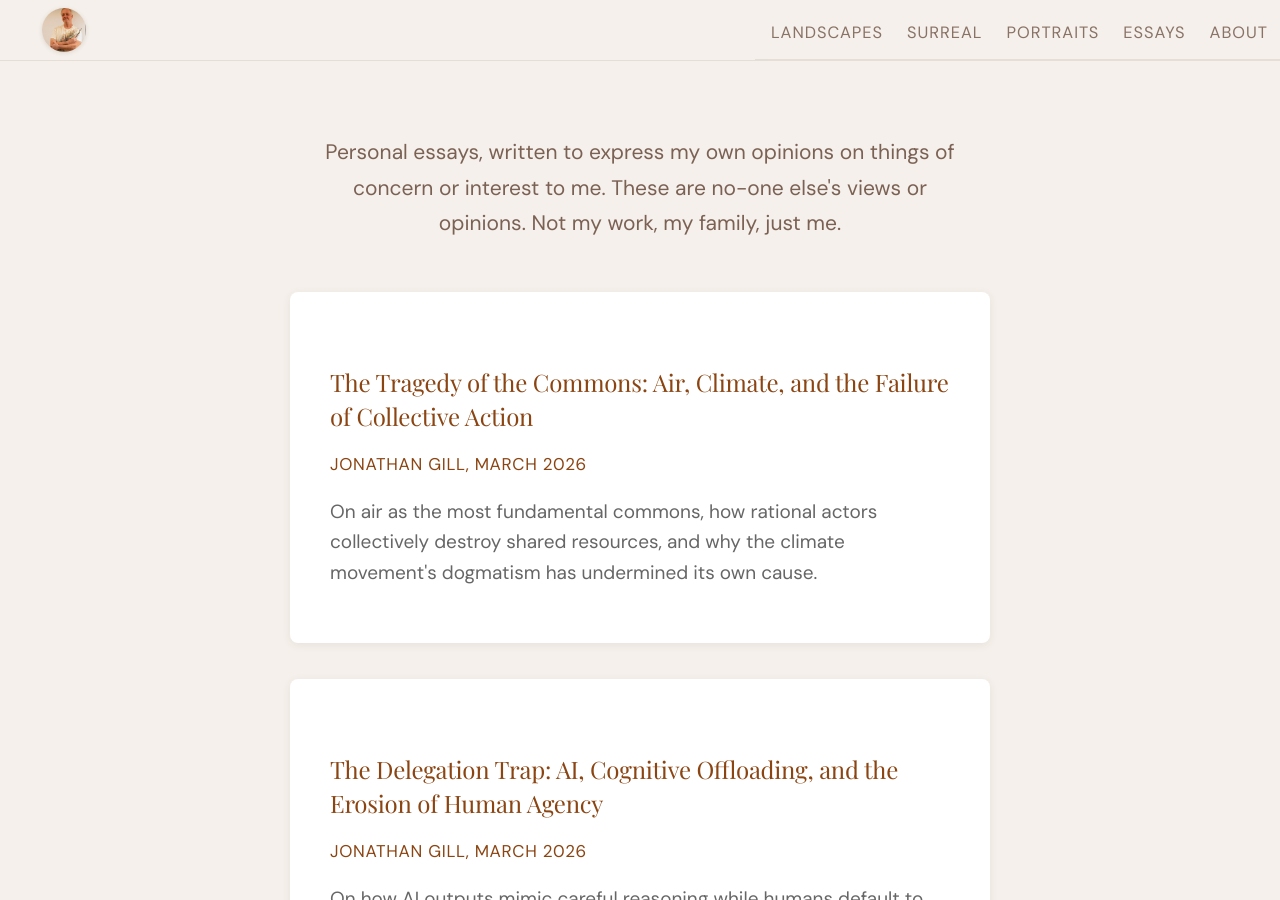
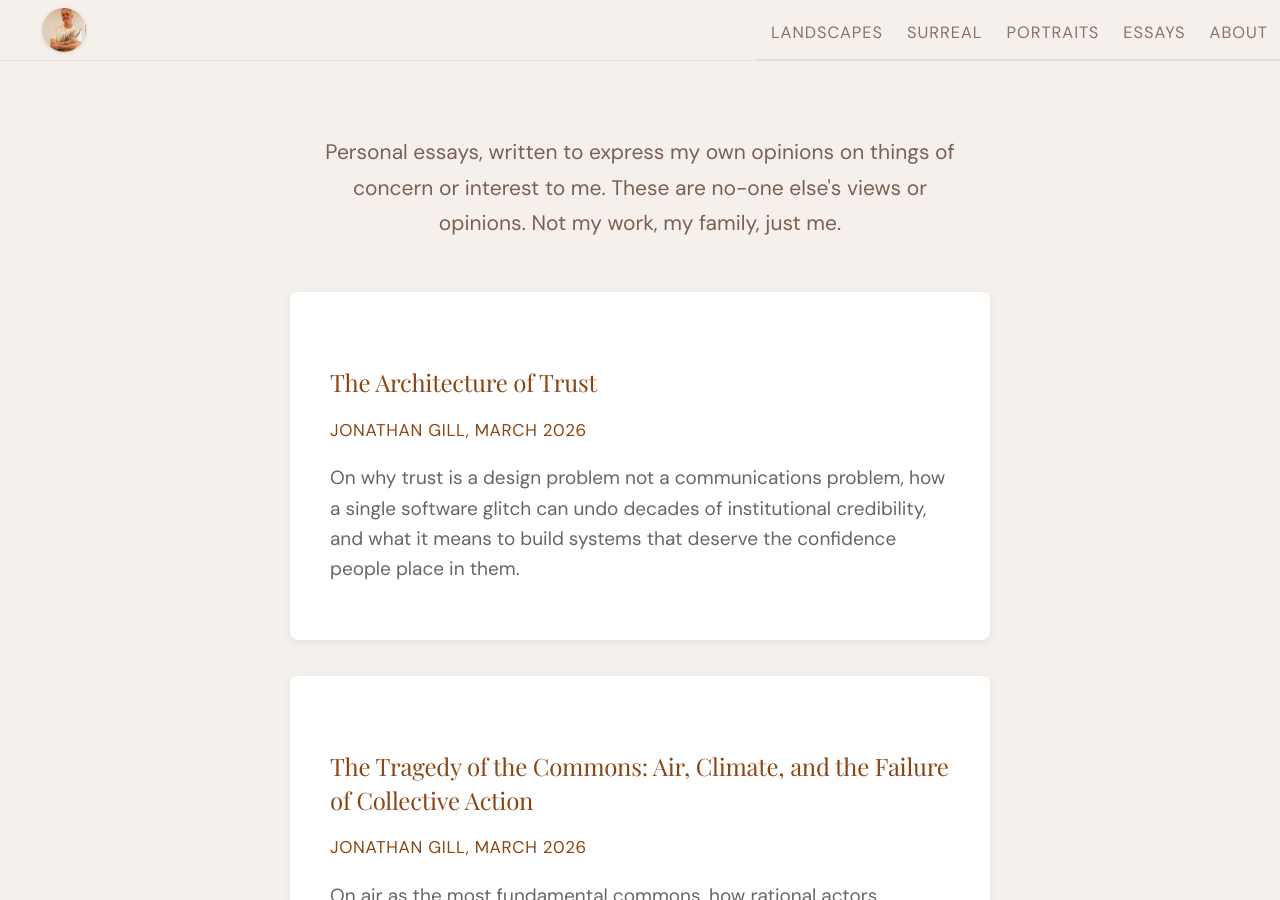
Before and after one commit to JonathanCGill/Jono-The-Artist, an MkDocs documentation site: the page built from docs/essays.md, in a window 1280 px wide and 900 px high. Built offline with MkDocs 1.6.1 and Material for MkDocs 9.7.7, drawn with Linux system fonts in a browser that asks for light colours.

Commit message:
Add The Architecture of Trust to essays list, reverse to newest-first order
https://claude.ai/code/session_01U2Rp8iKdmLazwLMEoVh9Hr

```diff
--- a/docs/essays.md
+++ b/docs/essays.md
@@ -7,6 +7,20 @@ Personal essays, written to express my own opinions on things of concern or inte
 </div>
 
 <div class="essay-list" markdown>
+
+<div class="essay-card" markdown>
+
+<div class="essay-card-content" markdown>
+
+### [The Architecture of Trust](essays/the-architecture-of-trust.md)
+
+Jonathan Gill, March 2026
+
+On why trust is a design problem not a communications problem, how a single software glitch can undo decades of institutional credibility, and what it means to build systems that deserve the confidence people place in them.
+
+</div>
+
+</div>
 
 <div class="essay-card" markdown>
 
```
